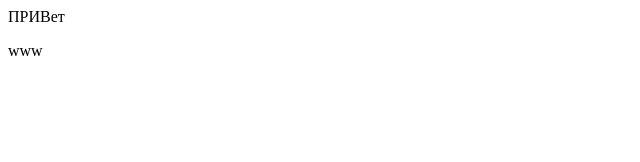
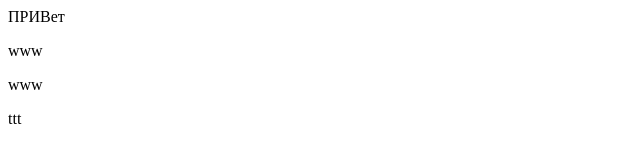
Before and after one commit to iljamoiseenko/GitTest, a plain HTML site: page index.html in a window 1280 px wide. Shown: the full height of the page, 0-640 px from the left. Drawn offline with Linux system fonts and the light colour scheme.

Commit message:
version 3.0

```diff
--- a/index.html
+++ b/index.html
@@ -8,6 +8,9 @@
 <body>
     <div class="header">ПРИВет
         <p>www</p>
+        <p>www</p>
+
+        <div>ttt</div>
     </div>
 </body>
 </html>
--- a/style.css
+++ b/style.css
@@ -0,0 +1,3 @@
+html {
+    background-color: aliceblue;
+}
```
